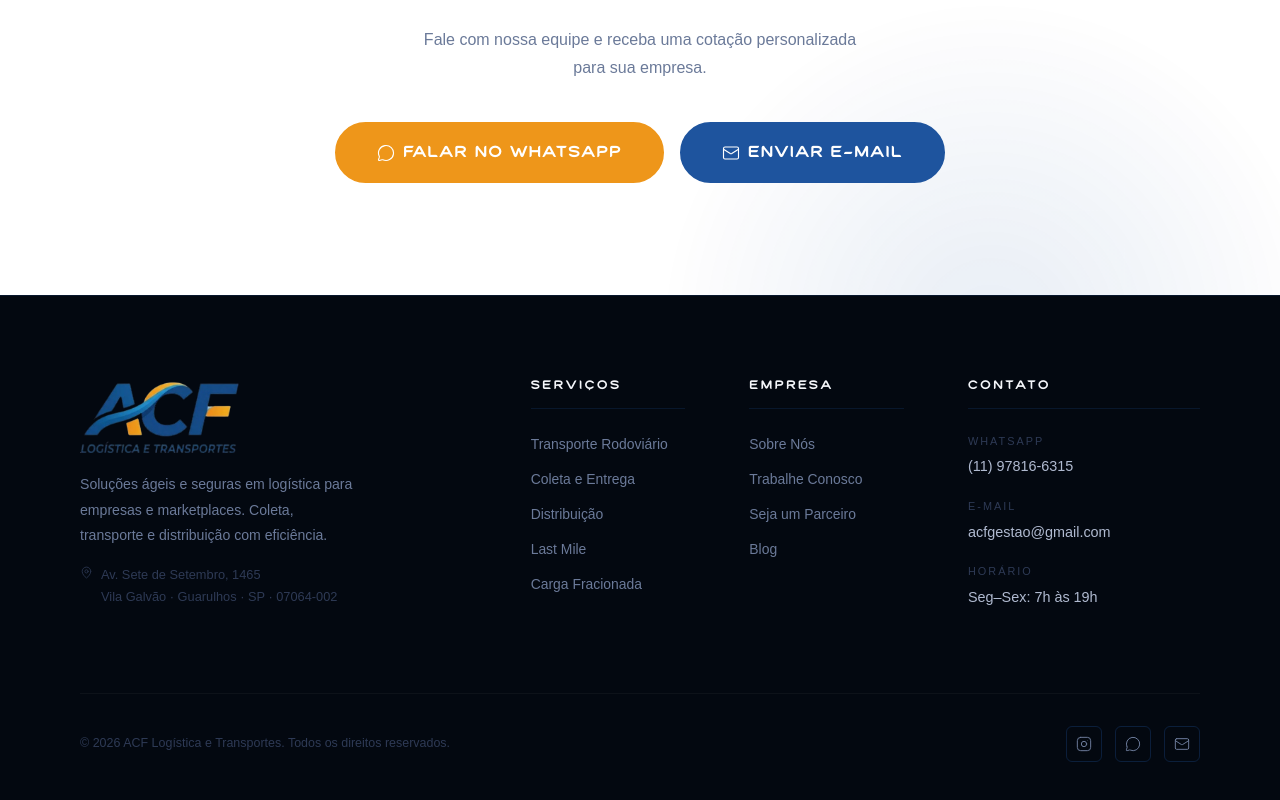
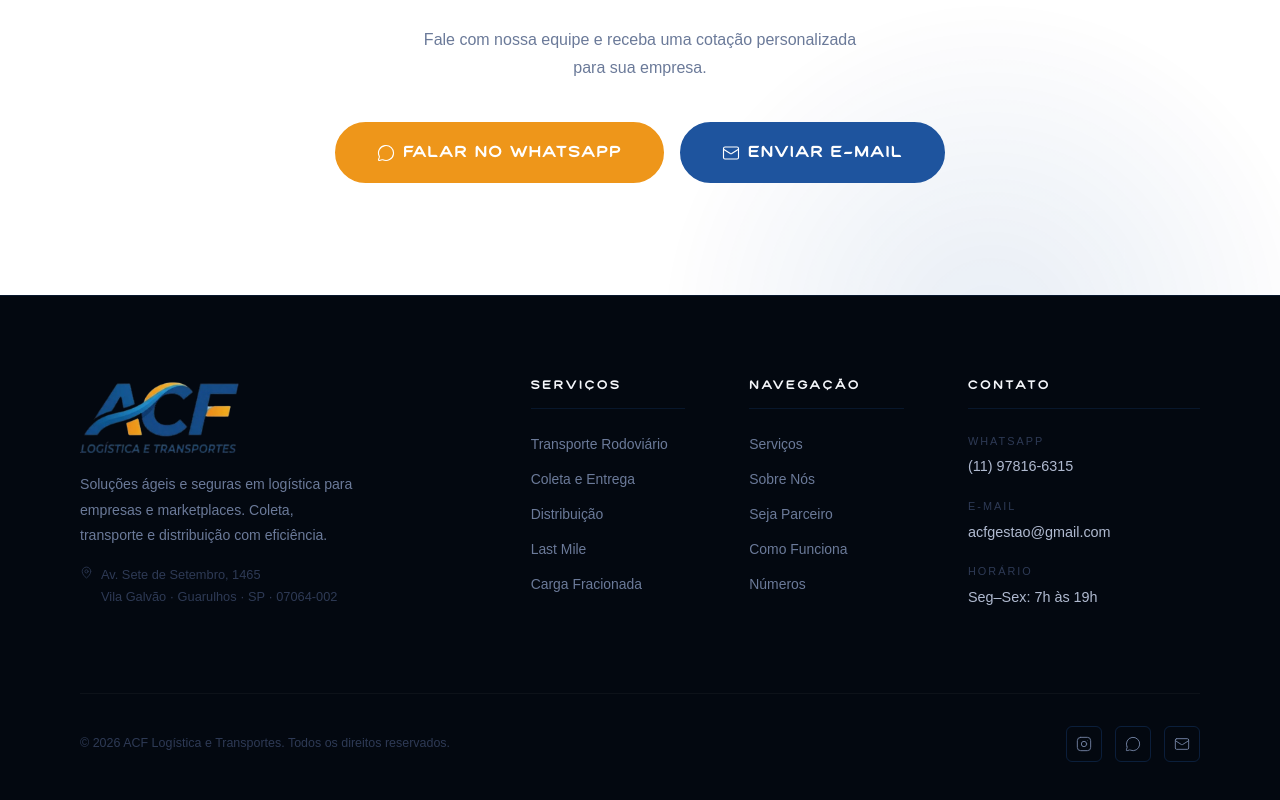
Before and after one commit to CjlConsultoria/acflogistica, a Next.js app: page / in a window 1280 px wide. Shown: the part 6326-7126 px from the top of the page. Built offline with nearby package versions, Linux system fonts and the light colour scheme; a web font is replaced by a local one.

Commit message:
fix: links footer

```diff
--- a/components/layout/Footer.tsx
+++ b/components/layout/Footer.tsx
@@ -1,8 +1,8 @@
 'use client'
+import { useRef, useState, useEffect } from 'react'
 import styled, { keyframes, css } from 'styled-components'
 import Image from 'next/image'
 import { MessageCircle, Mail, MapPin } from 'lucide-react'
-import { useScrollReveal } from '@/hooks/useScrollReveal'
 
 const fadeUp = keyframes`
   from { opacity: 0; transform: translateY(28px); }
@@ -90,11 +90,28 @@ const IgIcon = () => (
 )
 
 export default function Footer() {
-  const { ref, visible } = useScrollReveal({ threshold: 0.1 })
+  const gridRef = useRef<HTMLDivElement>(null)
+  const [visible, setVisible] = useState(false)
+
+  useEffect(() => {
+    const el = gridRef.current
+    if (!el) return
+    const io = new IntersectionObserver(
+      ([entry]) => {
+        if (entry.isIntersecting) {
+          setVisible(true)
+          io.disconnect()
+        }
+      },
+      { threshold: 0.1, rootMargin: '0px 0px -60px 0px' }
+    )
+    io.observe(el)
+    return () => io.disconnect()
+  }, [])
 
   return (
     <Foot id="contato">
-      <Grid ref={ref as React.RefObject<HTMLDivElement>}>
+      <Grid ref={gridRef}>
         <Col $visible={visible} $delay={0}>
           <Image src="/logo.png" alt="ACF Logística e Transportes" width={160} height={68} style={{ objectFit: 'contain', height: 'auto' }} />
           <Desc>Soluções ágeis e seguras em logística para empresas e marketplaces. Coleta, transporte e distribuição com eficiência.</Desc>
@@ -103,6 +120,7 @@ export default function Footer() {
             <span>Av. Sete de Setembro, 1465<br />Vila Galvão · Guarulhos · SP · 07064-002</span>
           </Address>
         </Col>
+
         <Col $visible={visible} $delay={0.1}>
           <ColTitle>Serviços</ColTitle>
           <ColList>
@@ -113,22 +131,35 @@ export default function Footer() {
             <li><ColLink href="#servicos">Carga Fracionada</ColLink></li>
           </ColList>
         </Col>
+
         <Col $visible={visible} $delay={0.2}>
-          <ColTitle>Empresa</ColTitle>
+          <ColTitle>Navegação</ColTitle>
           <ColList>
-            <li><ColLink href="#">Sobre Nós</ColLink></li>
-            <li><ColLink href="#">Trabalhe Conosco</ColLink></li>
-            <li><ColLink href="#">Seja um Parceiro</ColLink></li>
-            <li><ColLink href="#">Blog</ColLink></li>
+            <li><ColLink href="#servicos">Serviços</ColLink></li>
+            <li><ColLink href="#about">Sobre Nós</ColLink></li>
+            <li><ColLink href="#parceiros">Seja Parceiro</ColLink></li>
+            <li><ColLink href="#como-funciona">Como Funciona</ColLink></li>
+            <li><ColLink href="#numeros">Números</ColLink></li>
           </ColList>
         </Col>
+
         <Col $visible={visible} $delay={0.3}>
           <ColTitle>Contato</ColTitle>
-          <ContactItem><span>WhatsApp</span><a href="https://wa.me/5511978166315" target="_blank">(11) 97816-6315</a></ContactItem>
-          <ContactItem><span>E-mail</span><a href="mailto:acfgestao@gmail.com">acfgestao@gmail.com</a></ContactItem>
-          <ContactItem><span>Horário</span><a href="#">Seg–Sex: 7h às 19h</a></ContactItem>
+          <ContactItem>
+            <span>WhatsApp</span>
+            <a href="https://wa.me/5511978166315" target="_blank">(11) 97816-6315</a>
+          </ContactItem>
+          <ContactItem>
+            <span>E-mail</span>
+            <a href="mailto:acfgestao@gmail.com">acfgestao@gmail.com</a>
+          </ContactItem>
+          <ContactItem>
+            <span>Horário</span>
+            <a href="#">Seg–Sex: 7h às 19h</a>
+          </ContactItem>
         </Col>
       </Grid>
+
       <Divider>
         <Copy>© {new Date().getFullYear()} ACF Logística e Transportes. Todos os direitos reservados.</Copy>
         <Social>
```
